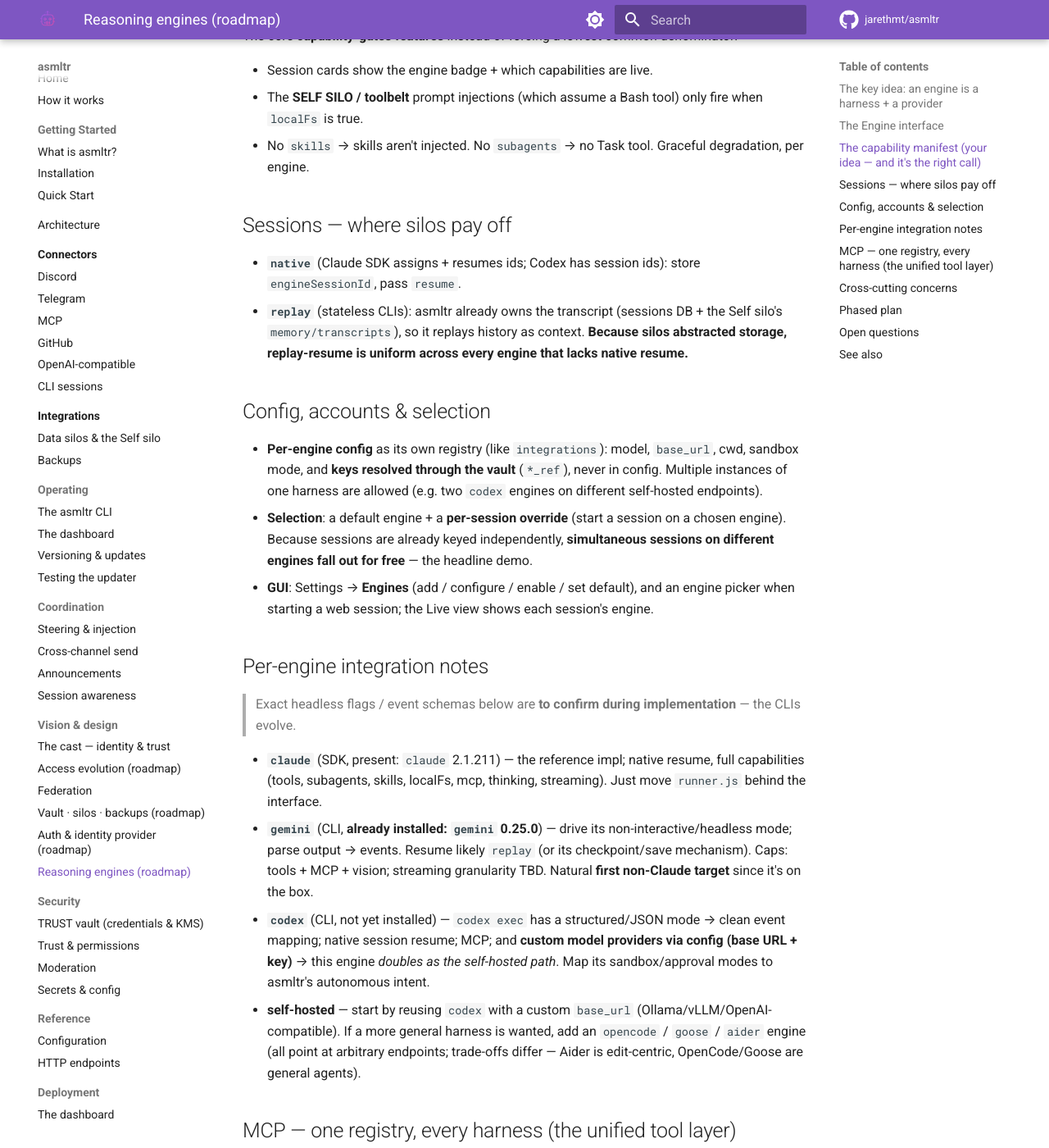
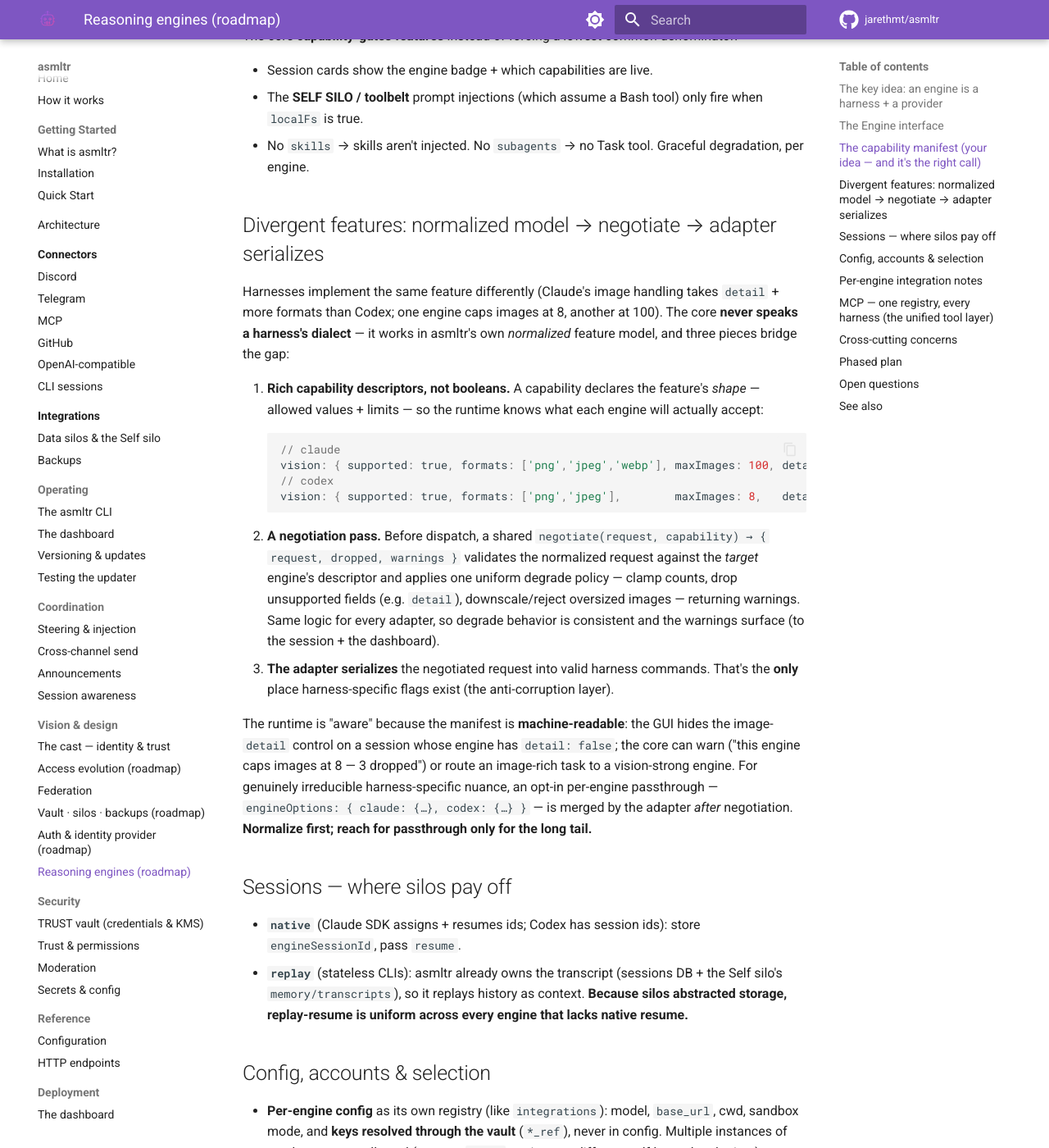
Before and after one commit to scoutg001/asmltr, an MkDocs documentation site: the page built from docs/REASONING-ENGINES.md, in a window 1280 px wide and 1400 px high, scrolled down 1939 px. Shown: the whole window at 82% size. Built offline with MkDocs 1.6.1 and Material for MkDocs 9.7.7, drawn with Linux system fonts in a browser that asks for light colours; comment, search, counter and statistics services are not loaded.

Commit message:
docs(engines): divergent-feature handling — normalized model + rich manifests + negotiate() + passthrough
Answers 'how do harnesses with different feature implementations get abstracted': capabilities carry rich
descriptors (shape/limits, not booleans); a shared negotiate(request,capability) validates+degrades uniformly
(clamp/drop/warn); the adapter is the only place harness-specific flags live; opt-in engineOptions passthrough
for the irreducible long tail. Machine-readable manifest = the runtime/GUI gate + warn + route.

````diff
--- a/docs/REASONING-ENGINES.md
+++ b/docs/REASONING-ENGINES.md
@@ -71,6 +71,34 @@
 - Session cards show the engine badge + which capabilities are live.
 - The **SELF SILO / toolbelt** prompt injections (which assume a Bash tool) only fire when `localFs` is true.
 - No `skills` → skills aren't injected. No `subagents` → no Task tool. Graceful degradation, per engine.
+
+## Divergent features: normalized model → negotiate → adapter serializes
+
+Harnesses implement the same feature differently (Claude's image handling takes `detail` + more formats
+than Codex; one engine caps images at 8, another at 100). The core **never speaks a harness's dialect** — it
+works in asmltr's own *normalized* feature model, and three pieces bridge the gap:
+
+1. **Rich capability descriptors, not booleans.** A capability declares the feature's *shape* — allowed
+   values + limits — so the runtime knows what each engine will actually accept:
+   ```js
+   // claude
+   vision: { supported: true, formats: ['png','jpeg','webp'], maxImages: 100, detail: ['low','high','auto'], maxBytes: 5e6 }
+   // codex
+   vision: { supported: true, formats: ['png','jpeg'],        maxImages: 8,   detail: false }
+   ```
+2. **A negotiation pass.** Before dispatch, a shared `negotiate(request, capability) → { request, dropped,
+   warnings }` validates the normalized request against the *target* engine's descriptor and applies one
+   uniform degrade policy — clamp counts, drop unsupported fields (e.g. `detail`), downscale/reject oversized
+   images — returning warnings. Same logic for every adapter, so degrade behavior is consistent and the
+   warnings surface (to the session + the dashboard).
+3. **The adapter serializes** the negotiated request into valid harness commands. That's the **only** place
+   harness-specific flags exist (the anti-corruption layer).
+
+The runtime is "aware" because the manifest is **machine-readable**: the GUI hides the image-`detail`
+control on a session whose engine has `detail: false`; the core can warn ("this engine caps images at 8 —
+3 dropped") or route an image-rich task to a vision-strong engine. For genuinely irreducible harness-specific
+nuance, an opt-in per-engine passthrough — `engineOptions: { claude: {…}, codex: {…} }` — is merged by the
+adapter *after* negotiation. **Normalize first; reach for passthrough only for the long tail.**
 
 ## Sessions — where silos pay off
 
````
